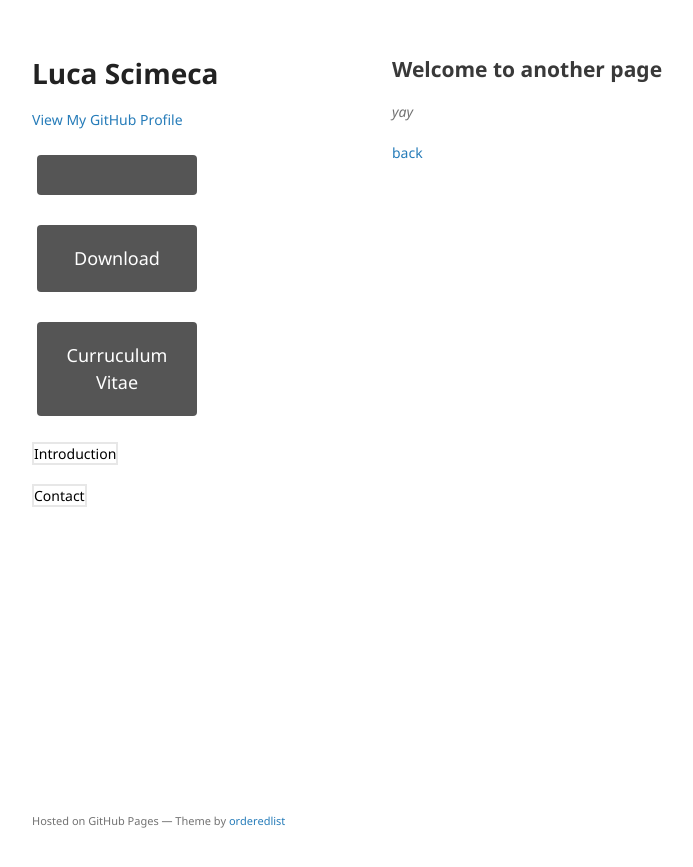
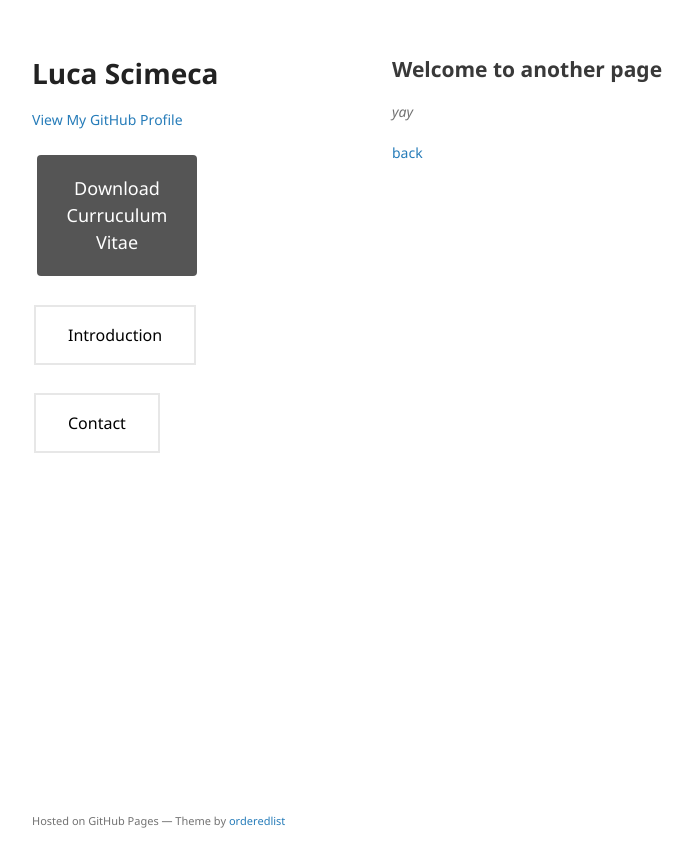
Before and after one commit to lucascimeca/lucascimeca.github.io, a Jekyll site: the page built from another-page.md, in a window 1280 px wide. Shown: the top 867 px of the page, without its empty margins (178-871 px from the left). Built offline with Jekyll 4.4.1, drawn with Linux system fonts in a browser that asks for light colours; the repository's description, which GitHub fills in, is left out; our own code applies the rules of GitHub Pages for plain Markdown files.

Commit message:
Update default.html

```diff
--- a/_layouts/default.html
+++ b/_layouts/default.html
@@ -3,7 +3,7 @@
   <head>
   <style>
 
-    .button {
+    .button-interactive {
       display: inline-block;
       border-radius: 4px;
       background-color: #555555;
@@ -18,14 +18,14 @@
       margin: 5px;
     }
 
-    .button span {
+    .button-interactive span {
       cursor: pointer;
       display: inline-block;
       position: relative;
       transition: 0.5s;
     }
 
-    .button span:after {
+    .button-interactive span:after {
       content: '\00bb';
       position: absolute;
       opacity: 0;
@@ -34,15 +34,29 @@
       transition: 0.5s;
     }
 
-    .button:hover span {
+    .button-interactive:hover span {
       padding-right: 25px;
     }
 
-    .button:hover span:after {
+    .button-interactive:hover span:after {
       opacity: 1;
       right: 0;
     }
 
+    .button-hover {
+        background-color: #4CAF50; /* Green */
+        border: none;
+        color: white;
+        padding: 16px 32px;
+        text-align: center;
+        text-decoration: none;
+        display: inline-block;
+        font-size: 16px;
+        margin: 4px 2px;
+        -webkit-transition-duration: 0.4s; /* Safari */
+        transition-duration: 0.4s;
+        cursor: pointer;
+    }
     .button-hover {
         background-color: white;
         color: black;
@@ -70,7 +84,7 @@
         <p>{{ site.description | default: site.github.project_tagline }}</p>
 
           <p class="view"><a href="{{ site.github.owner_url }}">View My GitHub Profile</a></p>
-          <p><a href="" class="button" style="vertical-align:middle"><p>Download</p>Curruculum Vitae </a></p>
+          <p><a href="" class="button-interactive" style="vertical-align:middle">Download </br>Curruculum Vitae </a></p>
           <p><a href="#-introduction" class="button-hover" style="vertical-align:middle">Introduction</a></p>
         <p><a href="#-contact" class="button-hover" style="vertical-align:middle">Contact</a></p>
 
```
